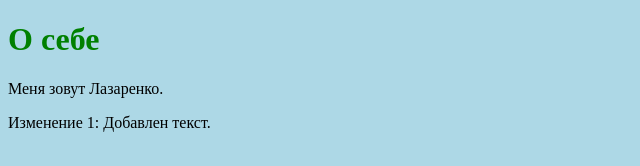
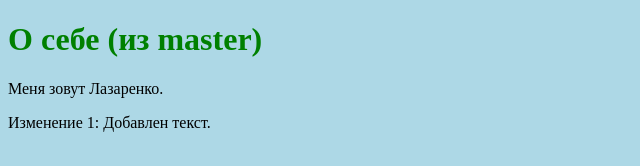
Before and after one commit to vamiiii/git, a plain HTML site: page index.html in a window 1280 px wide. Shown: the whole page, without its empty margins (0-640 px from the left). Drawn offline with Linux system fonts and the light colour scheme.

Commit message:
Изменение в master

```diff
--- a/index.html
+++ b/index.html
@@ -2,7 +2,7 @@
 <link rel="stylesheet" href="style.css">
 <html lang="ru">
 <body>
-  <h1>О себе</h1>
+  <h1>О себе (из master)</h1>
   <p>Меня зовут Лазаренко.</p>
   <p>Изменение 1: Добавлен текст.</p>
 </body>
```
